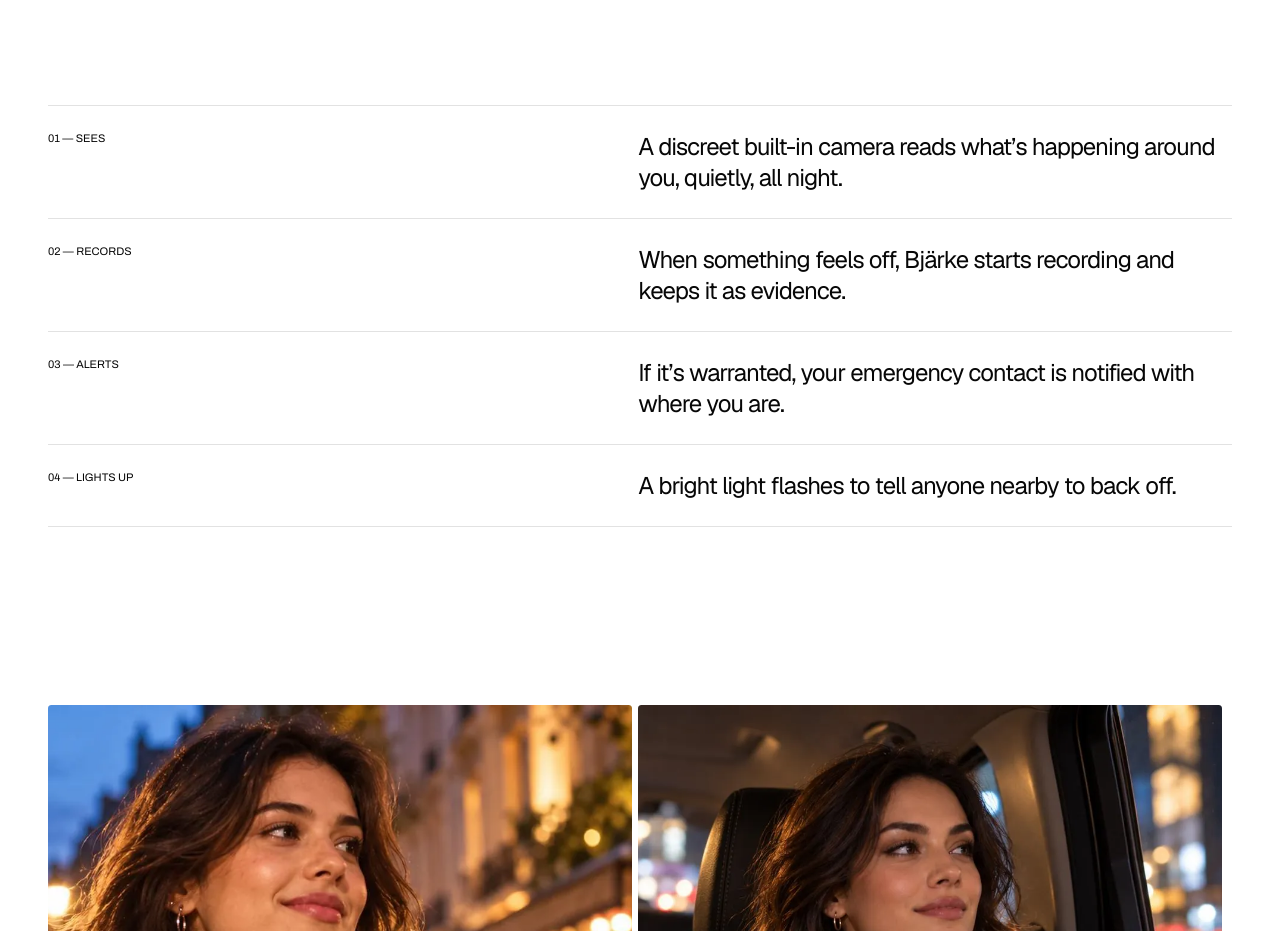
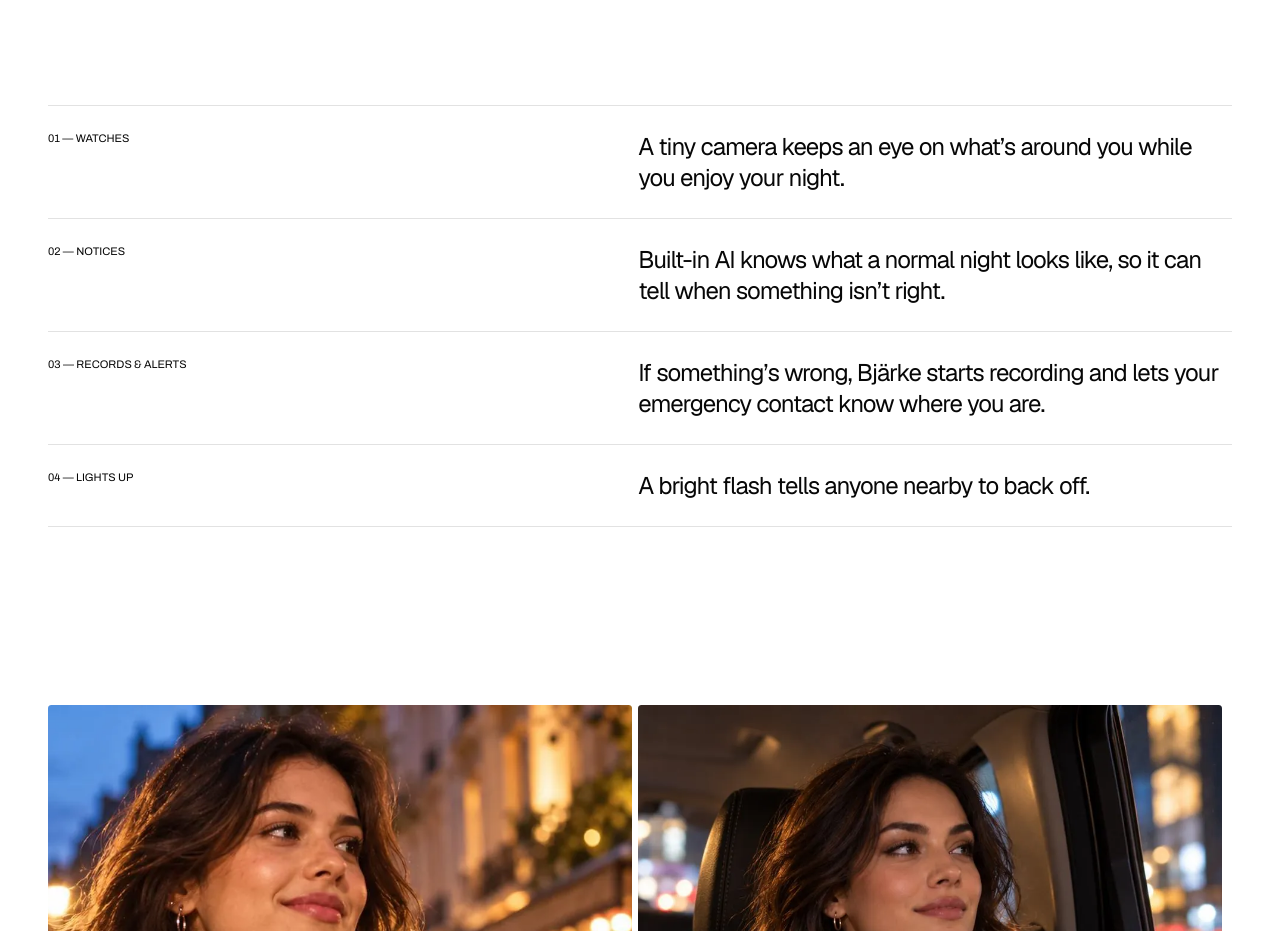
Before and after one commit to opederso-code/Bjarke-Landing-V2, a plain HTML site: page device.html in a window 1280 px wide. Shown: the part 1700-2631 px from the top of the page. Drawn offline with nearby package versions, Linux system fonts and the light colour scheme.

Commit message:
How It Works: rewrite feature rows in plain language
Co-Authored-By: Claude Opus 5.5 <noreply@anthropic.com>
Claude-Session: https://claude.ai/code/session_01QyPL96ucvD97mHh3SQmRru

```diff
--- a/device.html
+++ b/device.html
@@ -139,20 +139,20 @@
 
   <section class="features">
     <div class="row feature">
-      <p class="label">01 — Sees</p>
-      <p class="body">A discreet built-in camera reads what’s happening around you, quietly, all night.</p>
+      <p class="label">01 — Watches</p>
+      <p class="body">A tiny camera keeps an eye on what’s around you while you enjoy your night.</p>
     </div>
     <div class="row feature">
-      <p class="label">02 — Records</p>
-      <p class="body">When something feels off, Bjärke starts recording and keeps it as evidence.</p>
+      <p class="label">02 — Notices</p>
+      <p class="body">Built-in AI knows what a normal night looks like, so it can tell when something isn’t right.</p>
     </div>
     <div class="row feature">
-      <p class="label">03 — Alerts</p>
-      <p class="body">If it’s warranted, your emergency contact is notified with where you are.</p>
+      <p class="label">03 — Records &amp; alerts</p>
+      <p class="body">If something’s wrong, Bjärke starts recording and lets your emergency contact know where you are.</p>
     </div>
     <div class="row feature">
       <p class="label">04 — Lights up</p>
-      <p class="body">A bright light flashes to tell anyone nearby to back off.</p>
+      <p class="body">A bright flash tells anyone nearby to back off.</p>
     </div>
   </section>
 
```
